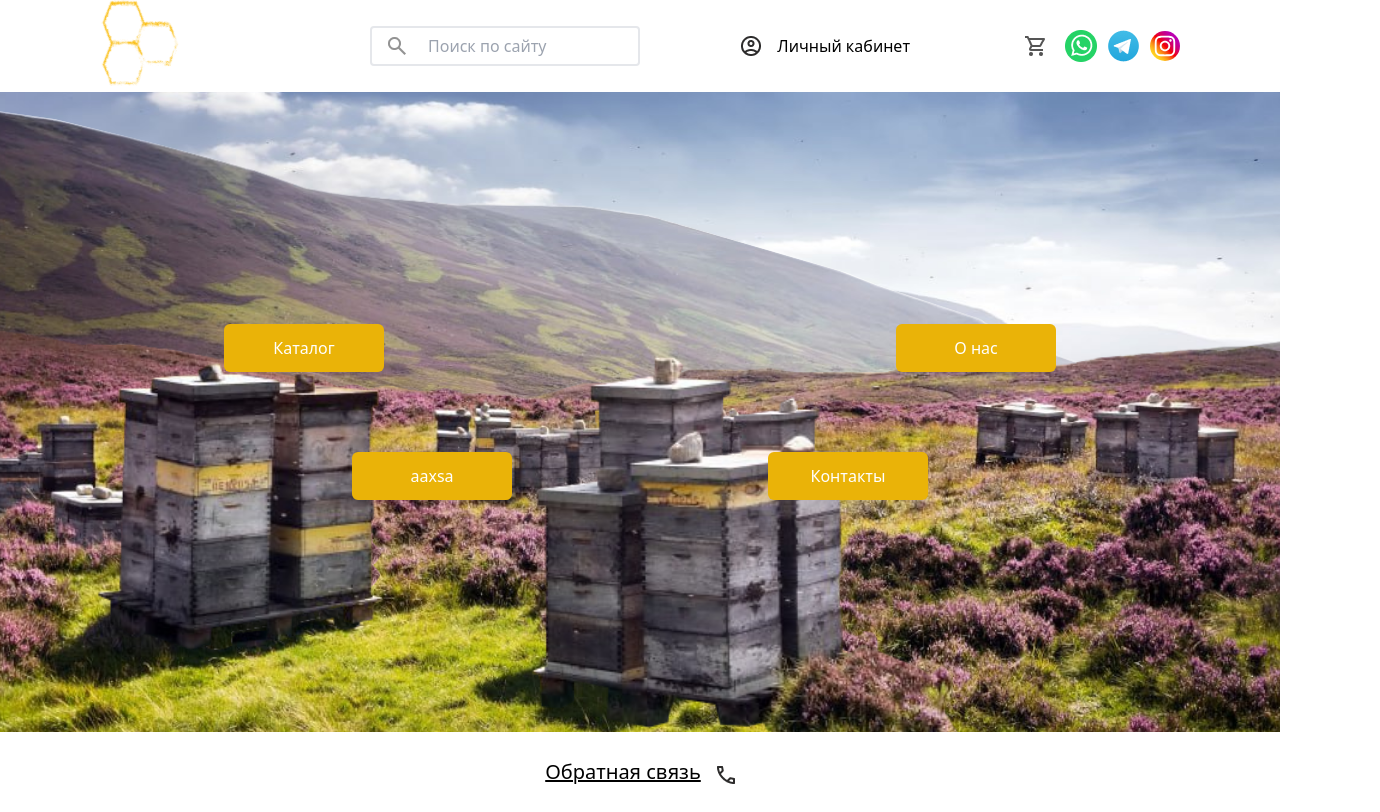
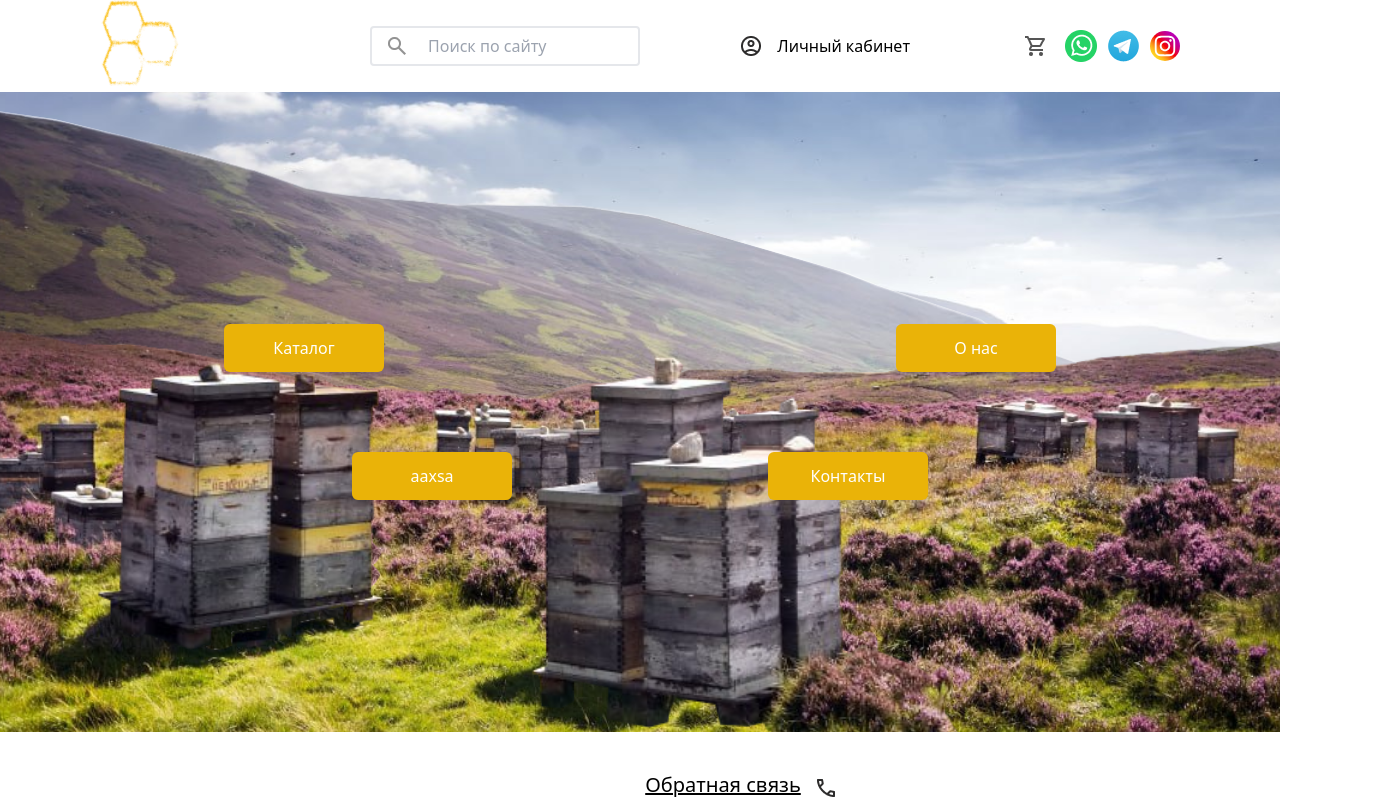
Before and after one commit to Craft-honey-team/E-commerce-vue, a Vue app: page / in a window 1280 px wide. Shown: the whole page, 1380 px wide, since content can reach past the window. Built offline with nearby package versions, Linux system fonts and the light colour scheme.

Commit message:
i'm dumb

```diff
--- a/src/layouts/Footer.vue
+++ b/src/layouts/Footer.vue
@@ -1,5 +1,5 @@
 <template>
-   <footer :class = "$route.name == 'Home' ? 'relative' : 'absolute bottom-0'" class="flex bg-white justify-center w-full bottom-0 z-[1]">
+   <footer :class = "$route.name != 'Home' ? 'relative' : 'absolute bottom-0'" class="flex bg-white justify-center w-full bottom-0 z-[1]">
       <div class="self-center">
          <!--<div class="ml-[30px]">
             <img class = "w-20" src = "@/assets/med2.png"/>
```
